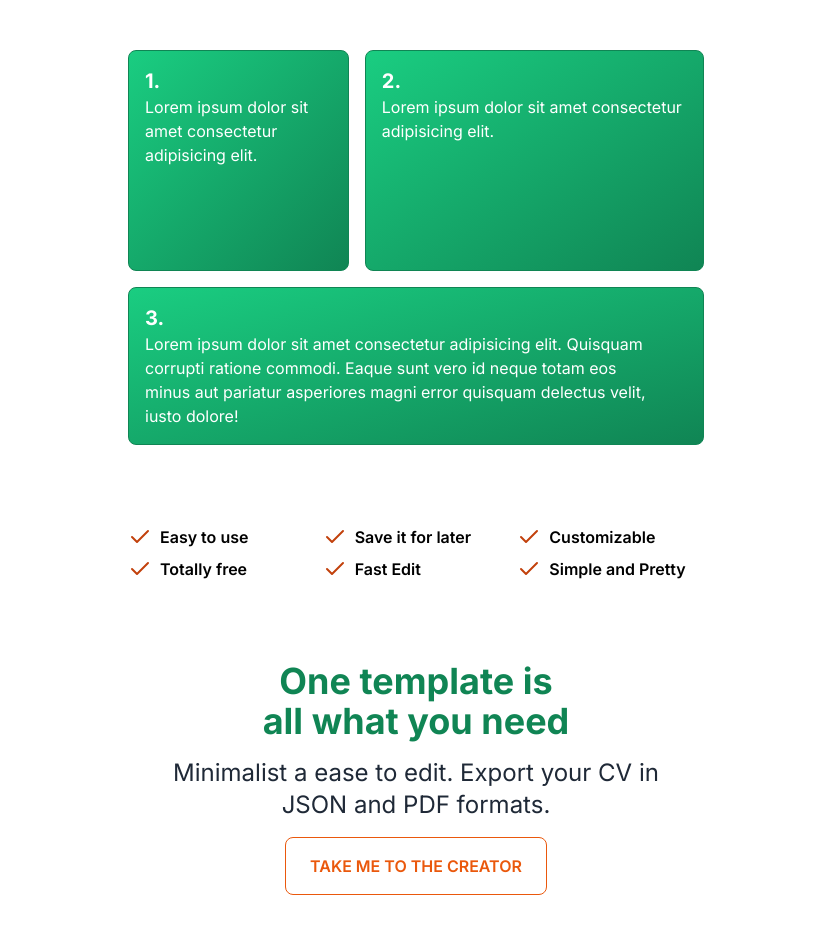
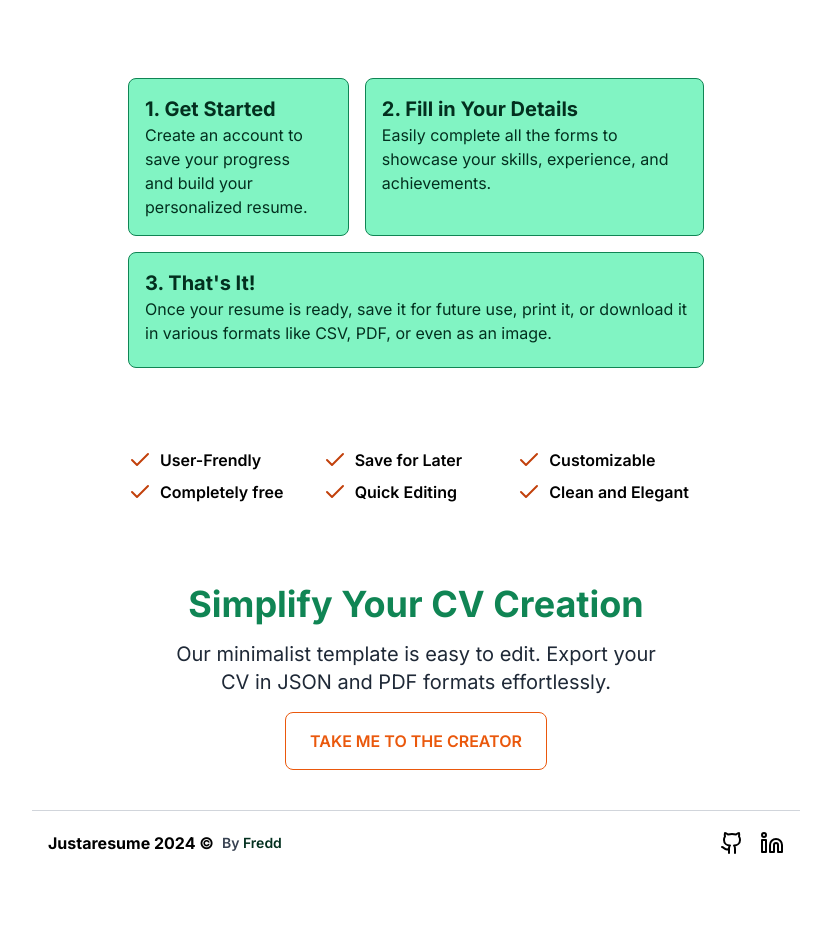
Before and after one commit to freddwithy/just-a-simple-cv, a Next.js app: page / in a window 1280 px wide. Shown: the part 406-1340 px from the top of the page, without its empty margins (224-1055 px from the left). After the commit the page ends 1280 px from the top, so only its background shows below. Built offline with nearby package versions, Linux system fonts and the light colour scheme; what tailwindcss-animated would draw is missing.

Commit message:
styling the landing page

```diff
--- a/app/components/BentoGrid.tsx
+++ b/app/components/BentoGrid.tsx
@@ -4,24 +4,23 @@ import Container from "./ui/Container"
 const Datas = [
     {
         id: 1,
-        title: "1.",
-        text: "Lorem ipsum dolor sit amet consectetur adipisicing elit.",
+        title: "1. Get Started",
+        text: "Create an account to save your progress and build your personalized resume.",
         colRow: "col-span-2 row-span-3"
     },
     {
         id: 2,
-        title: "2.",
-        text: "Lorem ipsum dolor sit amet consectetur adipisicing elit.",
+        title: "2. Fill in Your Details",
+        text: "Easily complete all the forms to showcase your skills, experience, and achievements.",
         colRow: "col-span-3 row-span-3"
     },
     {
         id: 3,
-        title: "3.",
-        text: "Lorem ipsum dolor sit amet consectetur adipisicing elit. Quisquam corrupti ratione commodi. Eaque sunt vero id neque totam eos minus aut pariatur asperiores magni error quisquam delectus velit, iusto dolore!  ",
+        title: "3. That's It!",
+        text: "Once your resume is ready, save it for future use, print it, or download it in various formats like CSV, PDF, or even as an image.",
         colRow: "col-span-5 row-span-3"
     }
-]
-
+];
 const BentoGrid = () => {
     return (
         <Container className="max-w-xl w-full">
--- a/app/components/Features.tsx
+++ b/app/components/Features.tsx
@@ -2,12 +2,12 @@ import Container from "./ui/Container"
 import { Check } from "lucide-react"
 
 const features = [
-    "Easy to use",
-    "Save it for later",
+    "User-Frendly",
+    "Save for Later",
     "Customizable",
-    "Totally free",
-    "Fast Edit",
-    "Simple and Pretty"
+    "Completely free",
+    "Quick Editing",
+    "Clean and Elegant"
 ]
 
 const Features = () => {
--- a/app/components/Footer.tsx
+++ b/app/components/Footer.tsx
@@ -1,10 +1,17 @@
 import { Github, Linkedin } from "lucide-react"
 
-export const Footer = () => {
+interface FooterProps {
+    className?: string
+}
+
+export const Footer: React.FC<FooterProps> = ({
+    className
+}) => {
     return (
-        <footer className="h-16 w-full max-w-4xl mx-auto border-t border-mystic-200 p-4 flex justify-between items-center">
-            <div>
-                <span className="font-semibold text-mystic-700">Created by <a className="hover:underline text-mystic-950" href="https://freddsana.art/en" target="_blank">Freddy Sanabria</a></span>
+        <footer className={`h-16 w-full mx-auto border-t border-gray-300 p-4 flex justify-between items-center ${className}`}>
+            <div className="flex items-center gap-x-2">
+                <p className="font-bold">Justaresume 2024 &copy;</p>
+                <p className="font-semibold text-gray-700 text-sm">By <a className="hover:underline text-mystic-950" href="https://fredd.netlify.app/en" target="_blank">Fredd</a></p>
             </div>
             <div className="flex gap-x-4">
                 <a href="https://github.com/freddwithy/" target="_blank" className="hover:scale-105 transition">
--- a/app/components/Hero.tsx
+++ b/app/components/Hero.tsx
@@ -8,8 +8,8 @@ export const Hero = () => {
             <LogoLink />
             <div className="flex justify-center items-center flex-col gap-y-4 text-center mt-10">
                 <div className="flex justify-center flex-col gap-y-4 items-center">
-                    <h1 className="text-6xl font-bold text-balance text-black">Create your CV faster than ever</h1>
-                    <p className="text-pretty text-xl text-mystic-700"><span className="text-orange-500 font-medium">Stop wasting time</span> with complitaced templates, make your CV the <span className="text-orange-700 font-medium">faster and easies</span> way possible for free.</p>
+                    <h1 className="text-6xl font-bold text-balance text-black">Craft Your CV Faster Than Ever</h1>
+                    <p className="text-pretty text-xl text-gray-600"><span className="text-orange-500 font-semibold">Stop wasting time</span> with complicated templates, make your resume the fastest and easiest way possible <span className="text-mystic-700 font-semibold">for free.</span></p>
                     <ActionButton link="/create" title="Create your Resume - It's Free!" />
                 </div>
             </div>
--- a/app/components/SecondHero.tsx
+++ b/app/components/SecondHero.tsx
@@ -5,8 +5,8 @@ const SecondHero = () => {
     return (
         <Container>
             <div className="flex flex-col gap-y-4 items-center justify-center text-center">
-                <h2 className="text-4xl font-bold text-mystic-700 text-balance">One template is all what you need</h2>
-                <p className="text-gray-800 text-2xl text-pretty">Minimalist a ease to edit. Export your CV in JSON and PDF formats.</p>
+                <h2 className="text-4xl font-bold text-mystic-700 text-balance">Simplify Your CV Creation</h2>
+                <p className="text-gray-800 text-xl text-pretty">Our minimalist template is easy to edit. Export your CV in JSON and PDF formats effortlessly.</p>
                 <Link href="/create" className="border-orange-600 border px-6 py-4 rounded-lg w-auto hover:bg-orange-500 transition-colors text-orange-600 hover:text-white">
                 <p className="font-semibold">TAKE ME TO THE CREATOR</p>
                 </Link>
--- a/app/components/ui/ActionButton.tsx
+++ b/app/components/ui/ActionButton.tsx
@@ -12,7 +12,7 @@ const ActionButton: React.FC<ActionButtonProps> = ({
     title
 }) => {
   return (
-    <Link href={link} className="group relative inline-flex h-12 items-center justify-center overflow-hidden rounded-md bg-orange-600 px-6 font-medium text-neutral-200"><span>{title}</span><div className="w-0 translate-x-[100%] pl-0 opacity-0 transition-all duration-200 group-hover:w-5 group-hover:translate-x-0 group-hover:pl-1 group-hover:opacity-100">
+    <Link href={link} className="group relative inline-flex h-12 items-center justify-center overflow-hidden rounded-md bg-orange-600 px-6 font-medium text-white"><span>{title}</span><div className="w-0 translate-x-[100%] pl-0 opacity-0 transition-all duration-200 group-hover:w-5 group-hover:translate-x-0 group-hover:pl-1 group-hover:opacity-100">
       <ArrowRight className='size-6' />
     </div></Link>
   )
--- a/app/components/ui/Card.tsx
+++ b/app/components/ui/Card.tsx
@@ -10,9 +10,9 @@ const Card: React.FC<CardSpotlightProps> = ({
     className
 }) => {
   return (
-    <div className={`${className} bg-gradient-to-tl from-mystic-700 to-mystic-500 border border-mystic-700 h-auto w-full rounded-lg p-4`}>
-        <span className="text-white font-bold text-xl">{title}</span>
-        <p className="text-white text-pretty">{content}</p>
+    <div className={`${className} bg-mystic-300 border-mystic-700 border h-auto w-full rounded-lg p-4`}>
+        <span className="text-mystic-950 font-bold text-xl">{title}</span>
+        <p className="text-mystic-950 text-pretty">{content}</p>
     </div>
   );
 };
--- a/app/page.tsx
+++ b/app/page.tsx
@@ -1,5 +1,6 @@
 import BentoGrid from "./components/BentoGrid";
 import Features from "./components/Features";
+import { Footer } from "./components/Footer";
 import { Hero } from "./components/Hero";
 import SecondHero from "./components/SecondHero";
 
@@ -12,6 +13,7 @@ export default async function Home() {
         <Features />
         <SecondHero />
       </main>
+      <Footer className="max-w-3xl" />
     </>
   );
 }
```
